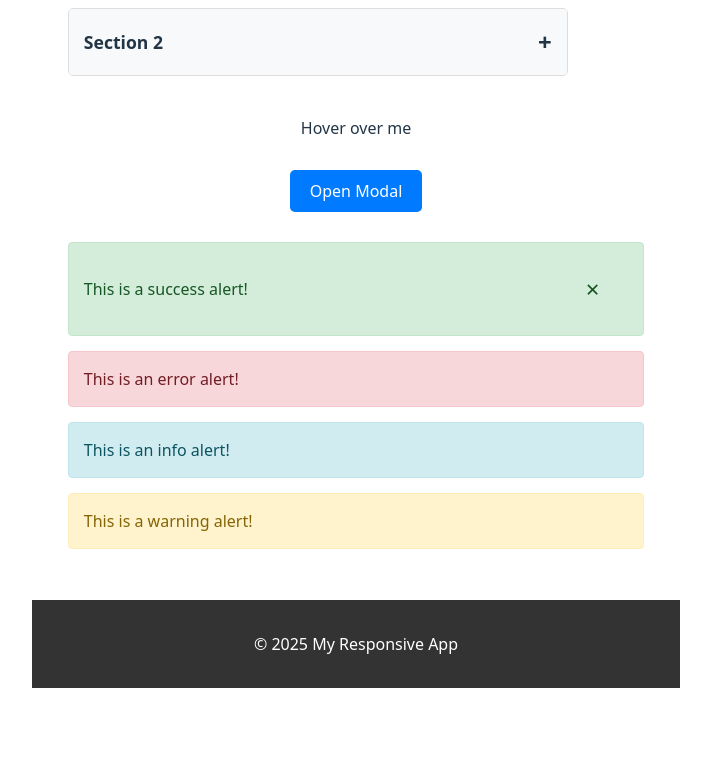
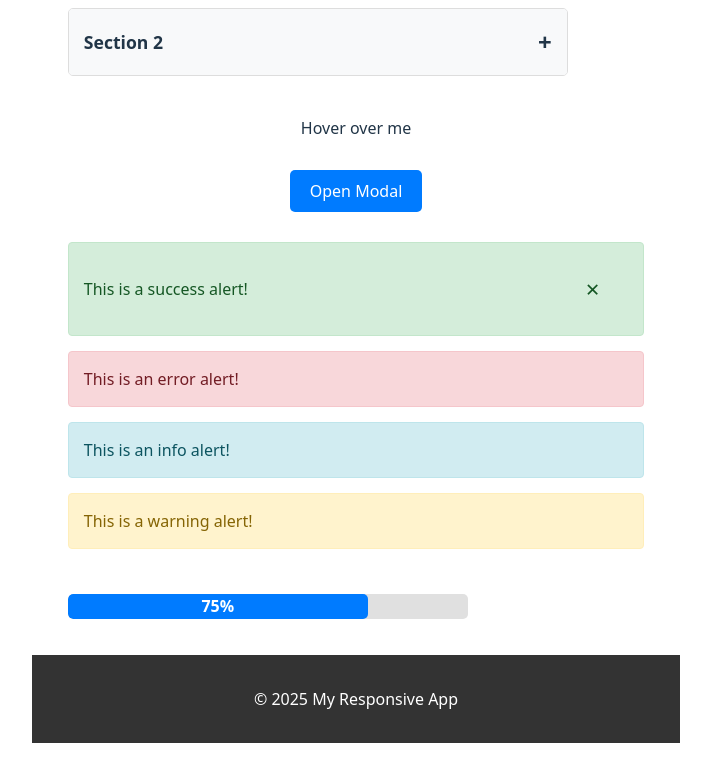
Before and after one commit to yongsuChang/kubernetes_shopping, a React (Vite) app in the folder responsive-react-app/: page / in a window 1280 px wide. Shown: the part 1712-2487 px from the top of the page, without its empty margins (284-995 px from the left). Before the commit the page ends 2432 px from the top, so only its background shows below. Built offline with nearby package versions, Linux system fonts and the light colour scheme.

Commit message:
feat: Add ProgressBar component

```diff
--- a/responsive-react-app/src/App.tsx
+++ b/responsive-react-app/src/App.tsx
@@ -22,6 +22,7 @@ import { Accordion, AccordionItem } from './components/common/Accordion/Accordio
 import Tooltip from './components/common/Tooltip/Tooltip';
 import Modal from './components/common/Modal/Modal';
 import Alert from './components/common/Alert/Alert';
+import ProgressBar from './components/common/ProgressBar/ProgressBar';
 import './App.css';
 
 function App() {
@@ -154,6 +155,9 @@ function App() {
           <Alert message="This is an info alert!" variant="info" />
           <Alert message="This is a warning alert!" variant="warning" />
         </div>
+        <div style={{ width: '400px', marginTop: '20px' }}>
+          <ProgressBar progress={75} />
+        </div>
       </div>
     </Layout>
   );
--- /dev/null
+++ b/responsive-react-app/src/components/common/ProgressBar/ProgressBar.css
@@ -0,0 +1,23 @@
+.progress-bar-container {
+  width: 100%;
+  background-color: #e0e0e0;
+  border-radius: 5px;
+  overflow: hidden; /* Ensures the fill doesn't go outside rounded corners */
+}
+
+.progress-bar-fill {
+  height: 25px;
+  background-color: #007bff;
+  text-align: center;
+  color: white;
+  line-height: 25px; /* Center text vertically */
+  transition: width 0.5s ease-in-out; /* Smooth transition for progress changes */
+  border-radius: 5px; /* Apply to fill as well */
+  display: flex;
+  justify-content: center;
+  align-items: center;
+}
+
+.progress-bar-text {
+  font-weight: bold;
+}
--- /dev/null
+++ b/responsive-react-app/src/components/common/ProgressBar/ProgressBar.tsx
@@ -0,0 +1,18 @@
+import React from 'react';
+import './ProgressBar.css';
+
+interface ProgressBarProps {
+  progress: number; // 0 to 100
+}
+
+const ProgressBar: React.FC<ProgressBarProps> = ({ progress }) => {
+  return (
+    <div className="progress-bar-container">
+      <div className="progress-bar-fill" style={{ width: `${progress}%` }}>
+        {progress > 0 && <span className="progress-bar-text">{progress}%</span>}
+      </div>
+    </div>
+  );
+};
+
+export default ProgressBar;
```
Also changed, not shown: 1 other file (tests, documents, lock files or other folders).
